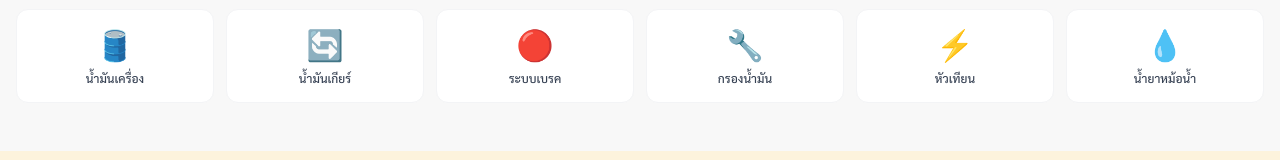
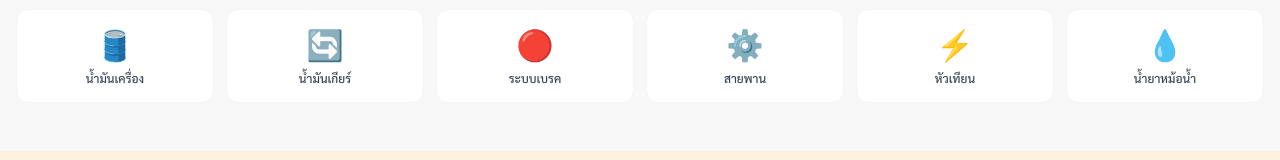
Before and after one commit to winnerrock/np-parts-web, a Next.js app: page / in a window 1280 px wide. Shown: the part 638-798 px from the top of the page. Built offline with nearby package versions, Linux system fonts and the light colour scheme.

Commit message:
feat: add สายพาน category

```diff
--- a/src/app/page.tsx
+++ b/src/app/page.tsx
@@ -5,7 +5,7 @@ const CATEGORIES = [
   { label: 'น้ำมันเครื่อง',   href: '/products?category=น้ำมันเครื่อง',   icon: '🛢️' },
   { label: 'น้ำมันเกียร์',    href: '/products?category=น้ำมันเกียร์',    icon: '🔄' },
   { label: 'ระบบเบรค',        href: '/products?category=ระบบเบรค',        icon: '🔴' },
-  { label: 'กรองน้ำมัน',      href: '/products?q=กรองน้ำมัน',             icon: '🔧' },
+  { label: 'สายพาน',          href: '/products?category=สายพาน',          icon: '⚙️' },
   { label: 'หัวเทียน',        href: '/products?q=หัวเทียน',               icon: '⚡' },
   { label: 'น้ำยาหม้อน้ำ',    href: '/products?q=น้ำยาหม้อน้ำ',          icon: '💧' },
 ]
--- a/src/app/products/ProductsClient.tsx
+++ b/src/app/products/ProductsClient.tsx
@@ -84,7 +84,7 @@ export default function ProductsClient() {
 
       {/* Category tabs */}
       <div className="flex gap-2 mb-6 flex-wrap">
-        {['', 'น้ำมันเครื่อง', 'น้ำมันเกียร์', 'ระบบเบรค'].map((cat) => (
+        {['', 'น้ำมันเครื่อง', 'น้ำมันเกียร์', 'ระบบเบรค', 'สายพาน'].map((cat) => (
           <button
             key={cat}
             onClick={() => setParam('category', cat)}
```
Also changed, not shown: 1 other file (tests, documents, lock files or other folders).
